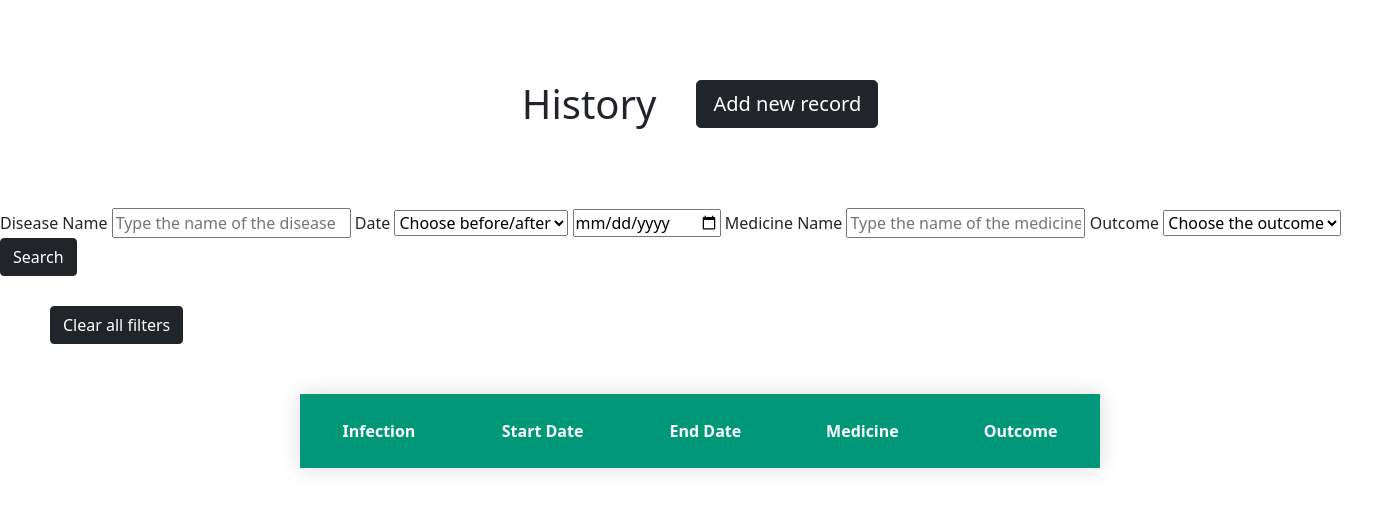
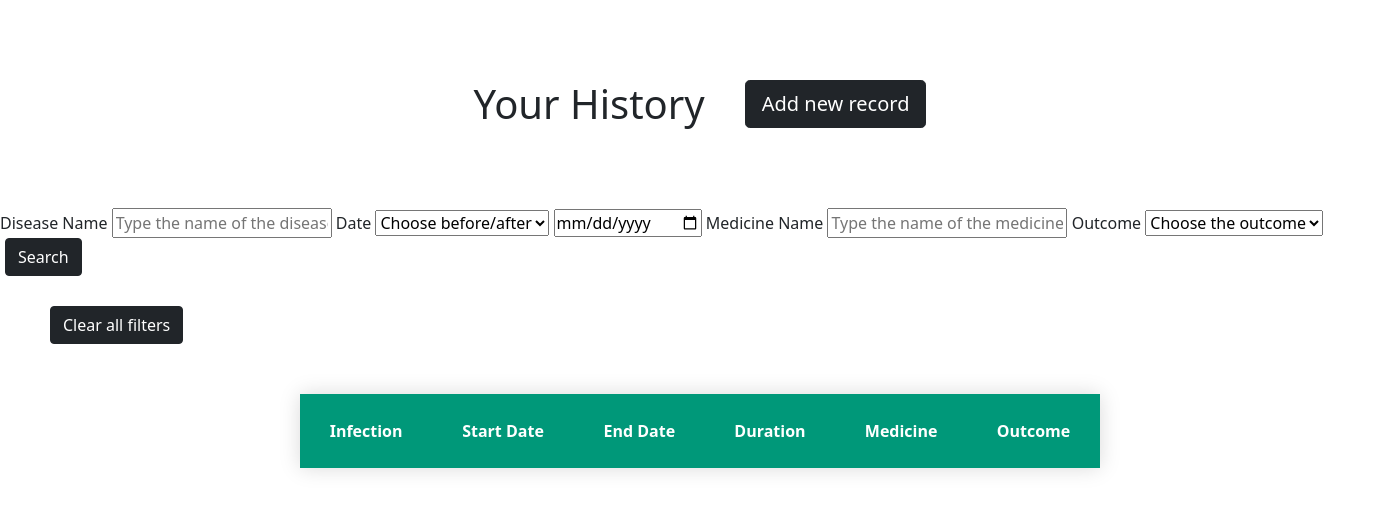
Before and after one commit to Mihir2527/HackHarvard2021, a Django app: page /history/ in a window 1400 px wide. Shown: the part 56-567 px from the top of the page. Run offline with Django 3.2, Linux system fonts and the light colour scheme; a user stored in the database is signed in; data comes from the database, SQL or seed files in the repository; both versions use the stored data as it was after the commit; lists and menus that the app fills with data are empty.

Commit message:
Adding some more changes to filter and adding duration

```diff
--- a/History/templates/History/index.html
+++ b/History/templates/History/index.html
@@ -12,7 +12,7 @@
 
 <div style="display: flex; flex-direction: row; justify-content: center; margin-top:50px">
     <div>
-        <h1 style="text-align: center; margin-top: 30px;">History</h1>
+        <h1 style="text-align: center; margin-top: 30px;">Your History</h1>
     </div>
     <div>
         <a class="btn btn-lg btn-dark btn-block" href="/history/newrecord" type="submit"
@@ -29,7 +29,7 @@
 
         <!-- Disease Name filter -->
         <label for="disease_name_filter">Disease Name</label>
-        <input type="text" name="disease_name_filter" id="disease_name_filter" placeholder="Type the name of the disease">
+        <input type="text" name="disease_name_filter" id="disease_name_filter" placeholder="Type the name of the disease" style="width: 220px;">
 
         <!-- Date filter -->
         <label for="date_filter">Date</label>
@@ -42,7 +42,7 @@
 
         <!-- Medicine Name filter -->
         <label for="medicine_name_filter">Medicine Name</label>
-        <input type="text" name="medicine_name_filter" id="medicine_name_filter" placeholder="Type the name of the medicine">
+        <input type="text" name="medicine_name_filter" id="medicine_name_filter" placeholder="Type the name of the medicine" style="width: 240px;">
 
         <!-- Outcome filter -->
         <label for="outcome_filter">Outcome</label>
@@ -51,9 +51,7 @@
             <option value="Positive">Positive</option>
             <option value="Negative">Negative</option>
         </select>
-
-
-        <button type="submit" class="btn btn-dark">Search</button>
+        <button type="submit" class="btn btn-dark" style="margin-left: 5px;">Search</button>
     </form>
 
 </div>
@@ -68,6 +66,7 @@
             <th>Infection</th>
             <th>Start Date</th>
             <th>End Date</th>
+            <th>Duration</th>
             <th>Medicine</th>
             <th>Outcome</th>
         </tr>
@@ -79,6 +78,7 @@
             <td>{{item.infection}}</td>
             <td>{{item.start_date}}</td>
             <td>{{item.end_date}}</td>
+            <td>{{item.duration}}</td>
             <td>{{item.medicine}}</td>
             <td class="{{item.outcome}}">{{item.outcome}}</td>
         </tr>
--- a/History/views.py
+++ b/History/views.py
@@ -2,6 +2,7 @@ from django.shortcuts import redirect, render
 from History.models import HistoryData
 from django.contrib.auth.models import User
 from django.contrib import messages
+from datetime import datetime,timedelta,date
 
 # Create your views here.
 
@@ -16,8 +17,24 @@ def getHistoryPage(request):
         end_date=request.POST.get('end_date')
         medicine=request.POST.get('medicine')
         outcome=request.POST.get('outcome')
+        t1=start_date.split("-")
+        t2=end_date.split("-")
+        print(t1)
+        print(t2)
+        t1 = [int(i) for i in t1]
+        t2 = [int(i) for i in t2]
 
-        newRecord=HistoryData(uname=name,infection=infection,start_date=start_date,end_date=end_date,medicine=medicine,outcome=outcome)
+        date1 = date(t1[0],t1[1],t1[2])
+        date2 = date(t2[0],t2[1],t2[2])
+        days = abs(date1-date2).days
+        no_of_weeks=days//7
+
+        duration_str=str(no_of_weeks)+" weeks"
+
+        if no_of_weeks==0:
+            duration_str=str(days)+" days"
+
+        newRecord=HistoryData(uname=name,infection=infection,start_date=start_date,end_date=end_date,duration=duration_str,medicine=medicine,outcome=outcome)
         newRecord.save()
         messages.success(request,"Record added!!")
         return redirect("/history")
```
Also changed, not shown: db.sqlite3.
